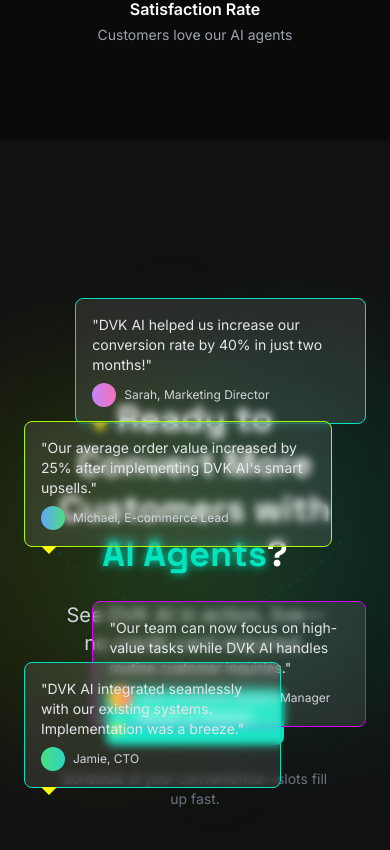
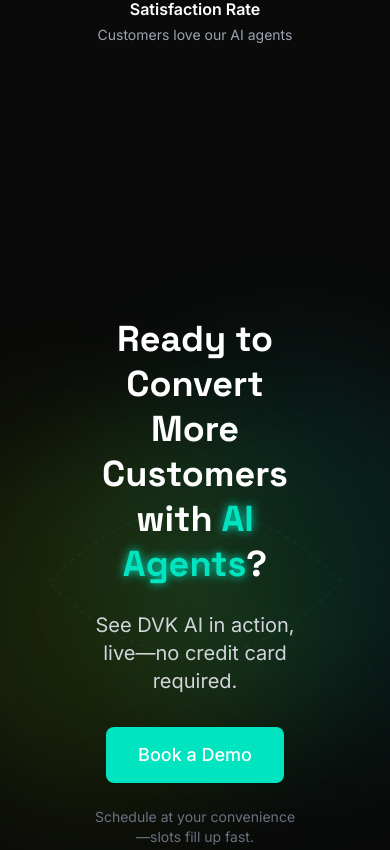
Before and after one commit to baduthutan/dvk-ai-chat-flow, a React (Vite) app: page / in a window 390 px wide. Shown: the part 5554-6404 px from the top of the page. Built offline with nearby package versions, Linux system fonts and the light colour scheme.

Commit message:
Fix: Improve CTA section design
Adjusted the CTA section to improve the layout of the chat bubbles and ensure the background color is distinct from other sections.

```diff
--- a/src/components/CTASection.tsx
+++ b/src/components/CTASection.tsx
@@ -4,7 +4,7 @@ import { Button } from '@/components/ui/button';
 
 const CTASection = () => {
   return (
-    <section className="py-24 px-6 bg-deep-charcoal relative overflow-hidden">
+    <section className="py-24 px-6 bg-darker-charcoal relative overflow-hidden">
       {/* Background decorative elements */}
       <div className="absolute inset-0">
         <div className="absolute top-1/4 left-1/4 w-96 h-96 bg-neon-teal/10 rounded-full blur-3xl"></div>
@@ -27,12 +27,12 @@ const CTASection = () => {
       </div>
 
       <div className="container mx-auto max-w-4xl relative z-10">
-        {/* Floating Chat Bubble Testimonials */}
-        <div className="absolute inset-0">
-          {/* Testimonial Bubble 1 */}
+        {/* Floating Chat Bubble Testimonials - positioned to not overlap main content */}
+        <div className="absolute inset-0 pointer-events-none">
+          {/* Testimonial Bubble 1 - Top Left */}
           <div
-            className="absolute top-[10%] left-[15%] max-w-xs bg-white/10 backdrop-blur-sm border border-neon-teal p-4 rounded-lg chat-bubble transform -rotate-2"
-            style={{transform: "translateY(calc(-10% + (var(--scroll) * 0.05)))"}}
+            className="absolute top-0 left-0 max-w-xs bg-white/10 backdrop-blur-sm border border-neon-teal p-4 rounded-lg chat-bubble transform -rotate-2 hidden lg:block"
+            style={{transform: "translateY(calc(-20% + (var(--scroll) * 0.05))) rotate(-2deg)"}}
           >
             <p className="text-gray-200 text-sm">
               "DVK AI helped us increase our conversion rate by 40% in just two months!"
@@ -43,10 +43,10 @@ const CTASection = () => {
             </div>
           </div>
 
-          {/* Testimonial Bubble 2 */}
+          {/* Testimonial Bubble 2 - Top Right */}
           <div
-            className="absolute top-[30%] right-[10%] max-w-xs bg-white/10 backdrop-blur-sm border border-electric-lime p-4 rounded-lg chat-bubble transform rotate-1"
-            style={{transform: "translateY(calc(10% + (var(--scroll) * -0.03))) rotate(1deg)"}}
+            className="absolute top-0 right-0 max-w-xs bg-white/10 backdrop-blur-sm border border-electric-lime p-4 rounded-lg chat-bubble transform rotate-1 hidden lg:block"
+            style={{transform: "translateY(calc(-10% + (var(--scroll) * -0.03))) rotate(1deg)"}}
           >
             <p className="text-gray-200 text-sm">
               "Our average order value increased by 25% after implementing DVK AI's smart upsells."
@@ -57,10 +57,10 @@ const CTASection = () => {
             </div>
           </div>
 
-          {/* Testimonial Bubble 3 */}
+          {/* Testimonial Bubble 3 - Bottom Left */}
           <div
-            className="absolute bottom-[20%] left-[20%] max-w-xs bg-white/10 backdrop-blur-sm border border-bright-violet p-4 rounded-lg chat-bubble transform rotate-3"
-            style={{transform: "translateY(calc(-5% + (var(--scroll) * 0.02))) rotate(3deg)"}}
+            className="absolute bottom-0 left-0 max-w-xs bg-white/10 backdrop-blur-sm border border-bright-violet p-4 rounded-lg chat-bubble transform rotate-3 hidden lg:block"
+            style={{transform: "translateY(calc(10% + (var(--scroll) * 0.02))) rotate(3deg)"}}
           >
             <p className="text-gray-200 text-sm">
               "Our team can now focus on high-value tasks while DVK AI handles routine customer inquiries."
@@ -71,10 +71,10 @@ const CTASection = () => {
             </div>
           </div>
 
-          {/* Testimonial Bubble 4 */}
+          {/* Testimonial Bubble 4 - Bottom Right */}
           <div
-            className="absolute bottom-[10%] right-[25%] max-w-xs bg-white/10 backdrop-blur-sm border border-neon-teal p-4 rounded-lg chat-bubble transform -rotate-2"
-            style={{transform: "translateY(calc(15% + (var(--scroll) * -0.04))) rotate(-2deg)"}}
+            className="absolute bottom-0 right-0 max-w-xs bg-white/10 backdrop-blur-sm border border-neon-teal p-4 rounded-lg chat-bubble transform -rotate-2 hidden lg:block"
+            style={{transform: "translateY(calc(20% + (var(--scroll) * -0.04))) rotate(-2deg)"}}
           >
             <p className="text-gray-200 text-sm">
               "DVK AI integrated seamlessly with our existing systems. Implementation was a breeze."
@@ -86,8 +86,8 @@ const CTASection = () => {
           </div>
         </div>
 
-        {/* Main CTA Content */}
-        <div className="text-center pt-40 pb-10">
+        {/* Main CTA Content - with proper spacing from bubbles */}
+        <div className="text-center py-20 px-8">
           <h2 className="text-4xl md:text-5xl lg:text-6xl font-bold text-white mb-6 leading-tight">
             Ready to Convert More Customers with{' '}
             <span className="text-neon-teal text-glow">AI Agents</span>?
```
